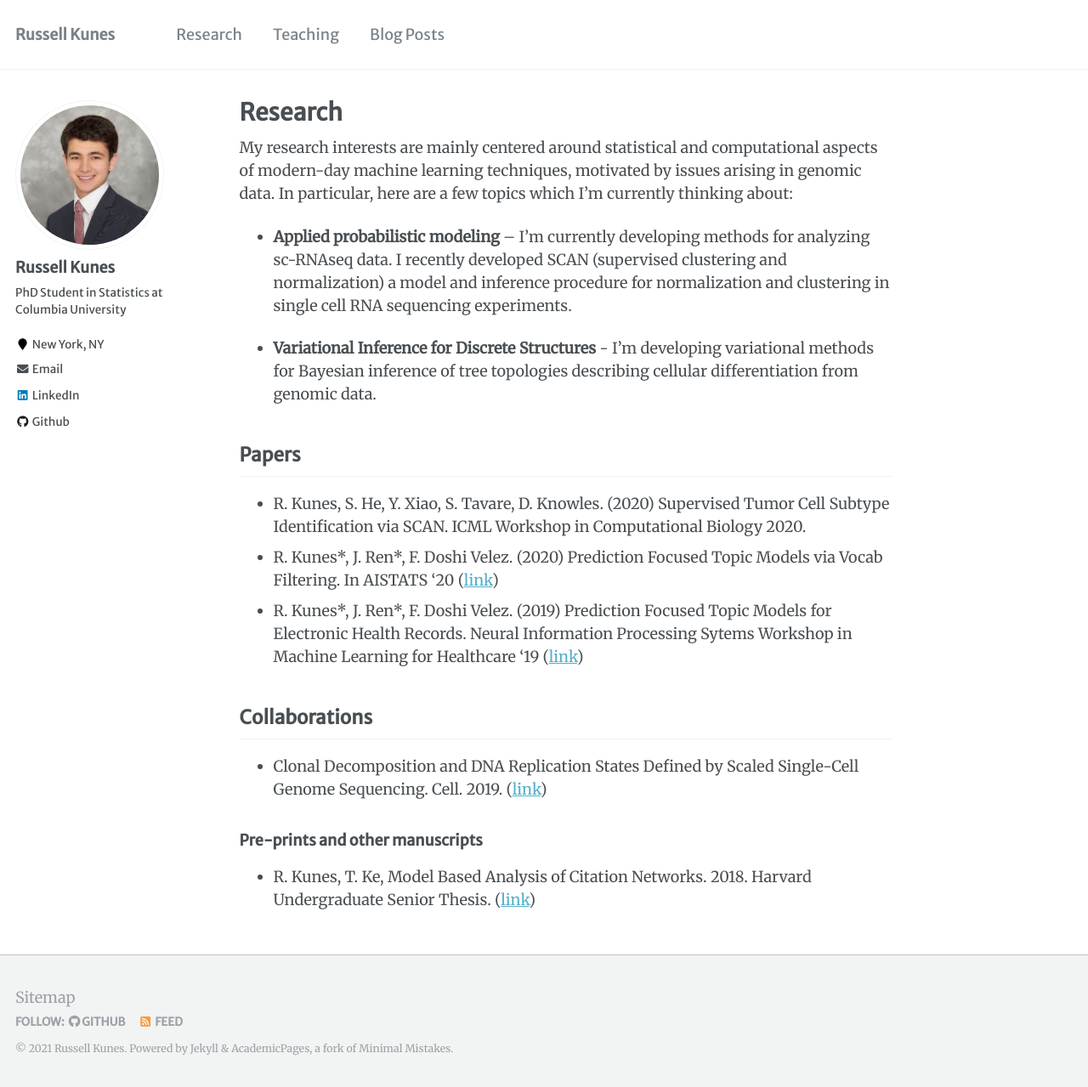
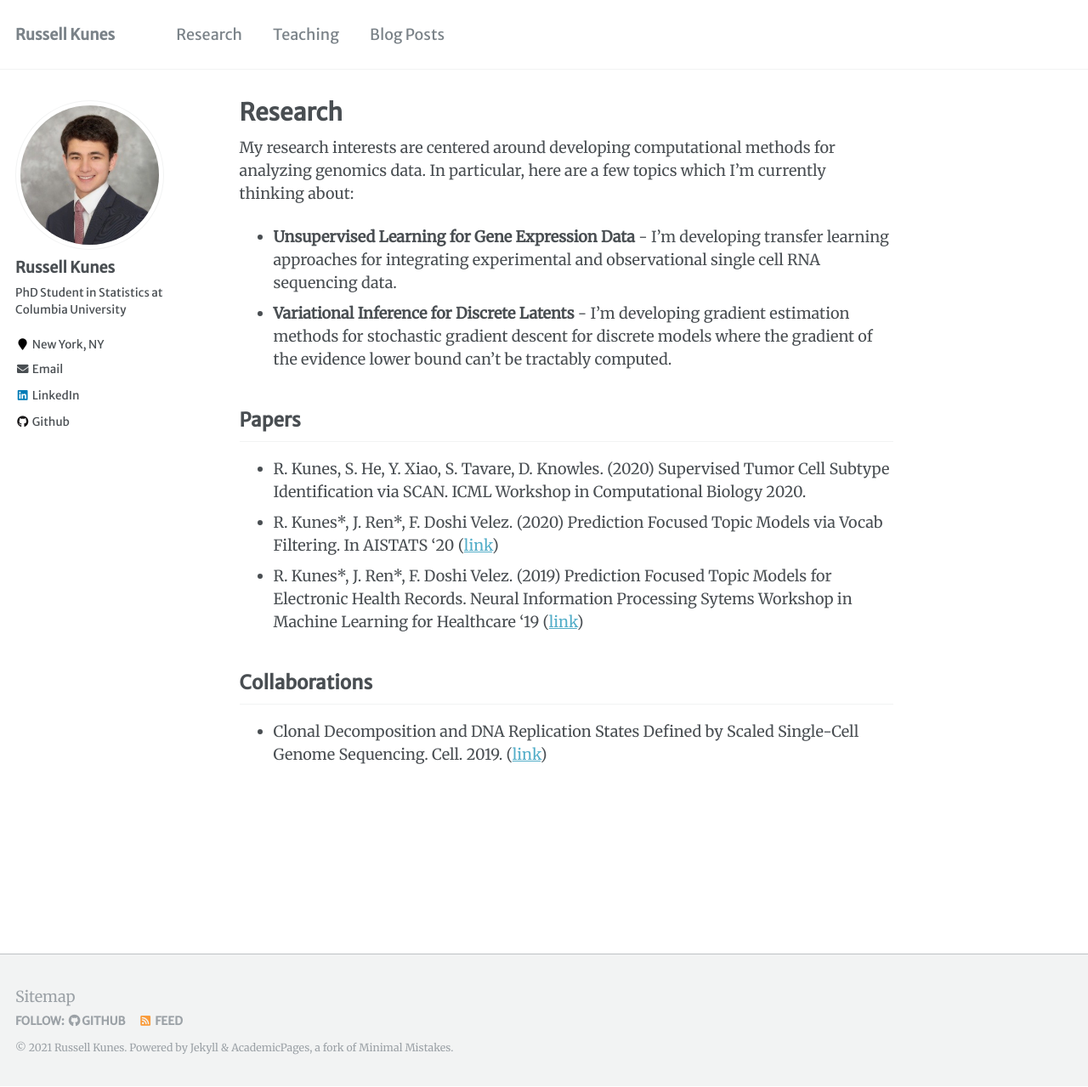
Before and after one commit to russellkune/russellkune.github.io, a Jekyll site: the page built from _pages/research.md, in a window 1280 px wide and 1279 px high. Shown: the whole window at 85% size. Built offline with Jekyll 4.4.1, drawn with Linux system fonts in a browser that asks for light colours.

Commit message:
update for microsoft

```diff
--- a/_pages/research.md
+++ b/_pages/research.md
@@ -6,11 +6,10 @@ redirect_from:
   - /research.html
 ---
 
-My research interests are mainly centered around statistical and computational aspects of modern-day machine learning techniques, motivated by issues arising in genomic data. In particular, here are a few topics which I’m currently thinking about:
+My research interests are centered around developing computational methods for analyzing genomics data. In particular, here are a few topics which I’m currently thinking about:
 
-* **Applied probabilistic modeling** – I'm currently developing methods for analyzing sc-RNAseq data. I recently developed SCAN (supervised clustering and normalization) a model and inference procedure for normalization and clustering in single cell RNA sequencing experiments.
-
-* **Variational Inference for Discrete Structures** - I'm developing variational methods for Bayesian inference of tree topologies describing cellular differentiation from genomic data.
+* **Unsupervised Learning for Gene Expression Data** - I'm developing transfer learning approaches for integrating experimental and observational single cell RNA sequencing data.
+* **Variational Inference for Discrete Latents** - I'm developing gradient estimation methods for stochastic gradient descent for discrete models  where the gradient of the evidence lower bound can't be tractably computed.
 
 ## Papers ##
 * R. Kunes, S. He, Y. Xiao, S. Tavare, D. Knowles. (2020) Supervised Tumor Cell Subtype Identification via SCAN. ICML Workshop in Computational Biology 2020.
@@ -19,7 +18,3 @@ My research interests are mainly centered around statistical and computational a
 
 ## Collaborations ##
 * Clonal Decomposition and DNA Replication States Defined by Scaled Single-Cell Genome Sequencing. Cell. 2019. ([link](https://www.sciencedirect.com/science/article/pii/S0092867419311766))
-
-### Pre-prints and other manuscripts ###
-
-* R. Kunes, T. Ke, Model Based Analysis of Citation Networks. 2018. Harvard Undergraduate Senior Thesis.  ([link](https://bit.ly/31qbLE4))
```
Also changed, not shown: _pages/about.md (+1 -1 lines).
